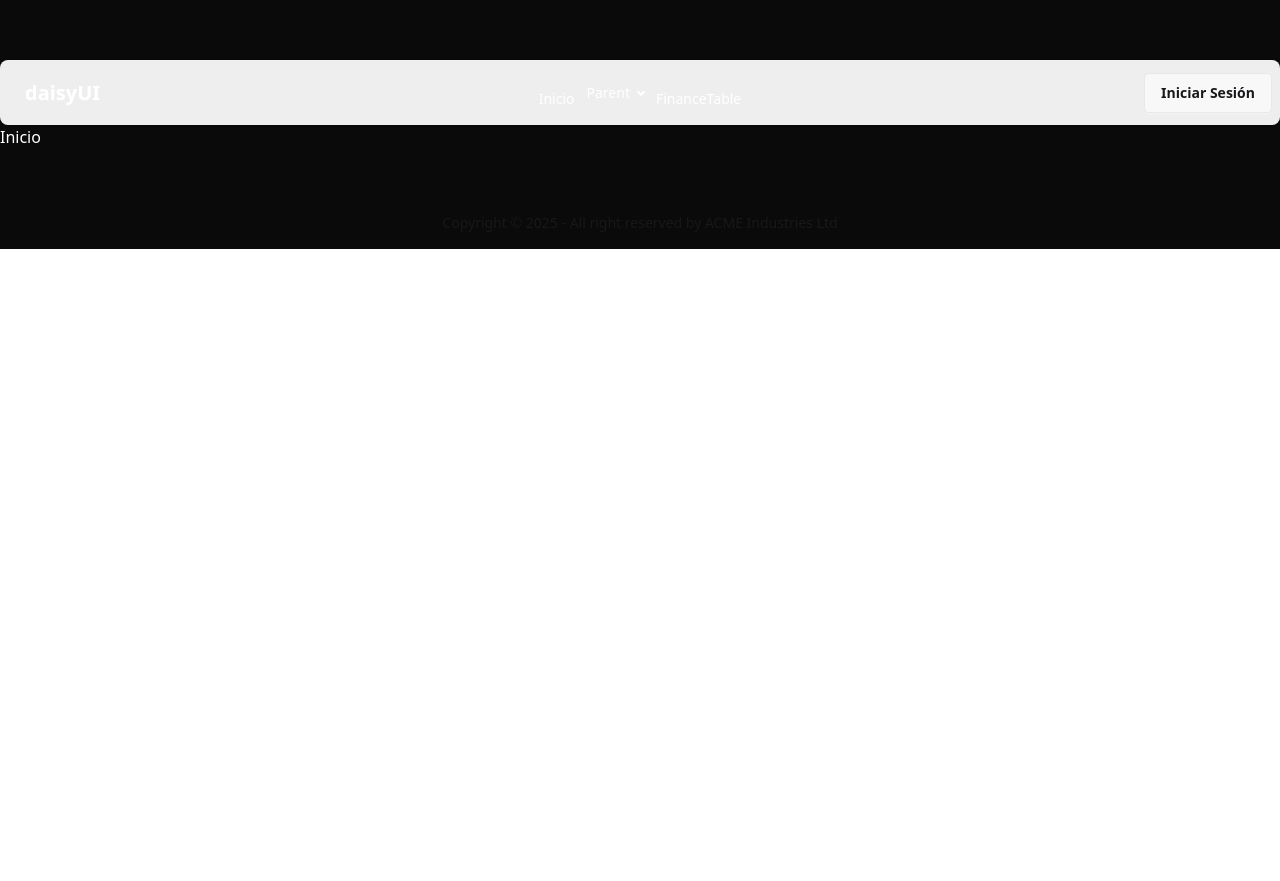
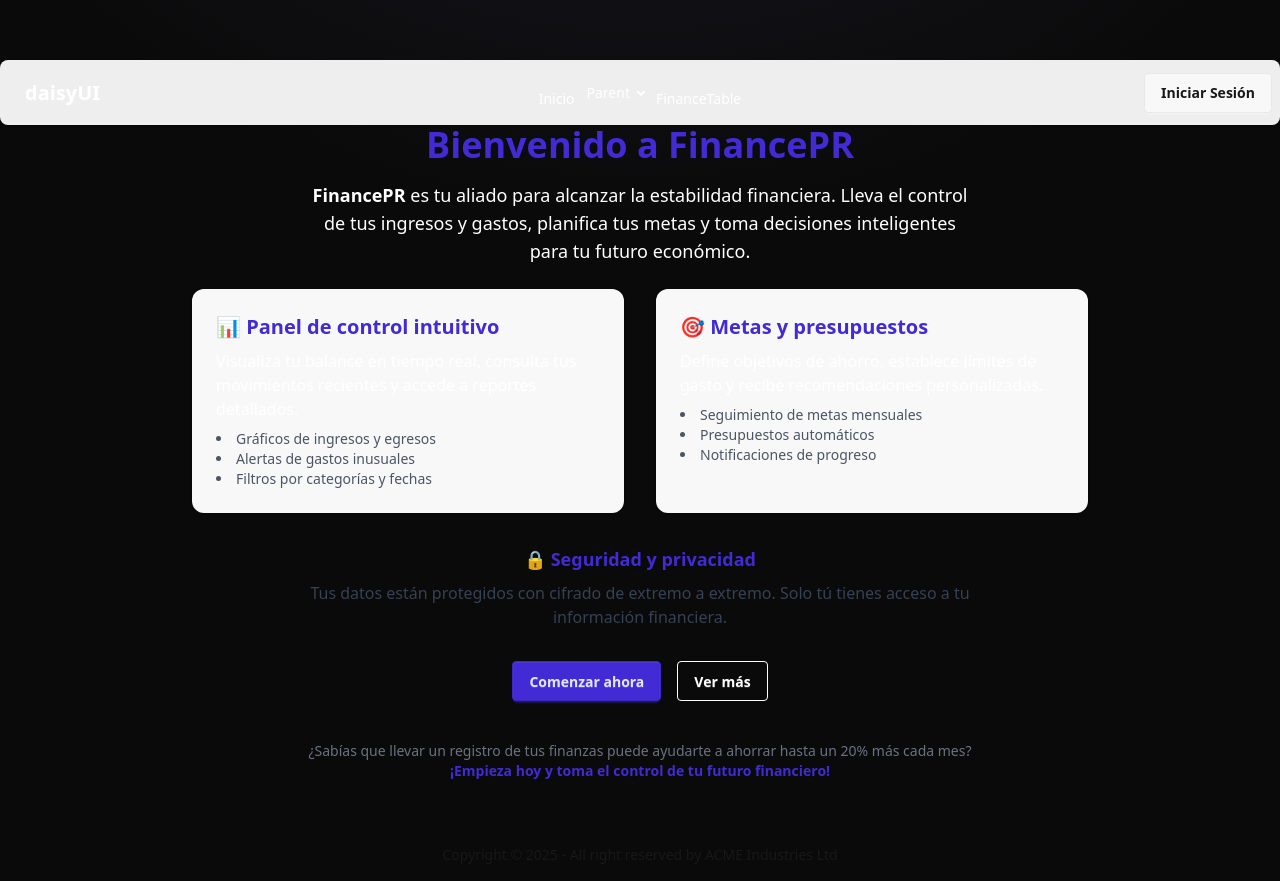
Before and after one commit to RodrigoMD1/finance-pr, a React (Vite) app: page / in a window 1280 px wide. Shown: the part 740-1621 px from the top of the page. Before the commit the page ends 989 px from the top, so only its background shows below. Built offline with nearby package versions, Linux system fonts and the light colour scheme; what @heroui/react would draw is missing.

Commit message:
inicio-feature

```diff
--- a/src/components/Inicio.tsx
+++ b/src/components/Inicio.tsx
@@ -1,7 +1,50 @@
-import React from 'react'
+import React from 'react';
 
 export default function Inicio() {
   return (
-    <div>Inicio</div>
-  )
+    <div className="flex flex-col items-center justify-center min-h-[70vh] px-4">
+      <h1 className="mb-4 text-4xl font-bold text-primary">Bienvenido a FinancePR</h1>
+      <p className="max-w-2xl mb-6 text-lg text-center">
+        <strong>FinancePR</strong> es tu aliado para alcanzar la estabilidad financiera.
+        Lleva el control de tus ingresos y gastos, planifica tus metas y toma decisiones inteligentes para tu futuro económico.
+      </p>
+      <div className="grid w-full max-w-4xl grid-cols-1 gap-8 mb-8 md:grid-cols-2">
+        <div className="p-6 shadow bg-base-200 rounded-xl">
+          <h2 className="mb-2 text-xl font-semibold text-primary">📊 Panel de control intuitivo</h2>
+          <p className="mb-2">Visualiza tu balance en tiempo real, consulta tus movimientos recientes y accede a reportes detallados.</p>
+          <ul className="text-sm text-gray-600 list-disc list-inside">
+            <li>Gráficos de ingresos y egresos</li>
+            <li>Alertas de gastos inusuales</li>
+            <li>Filtros por categorías y fechas</li>
+          </ul>
+        </div>
+        <div className="p-6 shadow bg-base-200 rounded-xl">
+          <h2 className="mb-2 text-xl font-semibold text-primary">🎯 Metas y presupuestos</h2>
+          <p className="mb-2">Define objetivos de ahorro, establece límites de gasto y recibe recomendaciones personalizadas.</p>
+          <ul className="text-sm text-gray-600 list-disc list-inside">
+            <li>Seguimiento de metas mensuales</li>
+            <li>Presupuestos automáticos</li>
+            <li>Notificaciones de progreso</li>
+          </ul>
+        </div>
+      </div>
+      <div className="max-w-2xl mb-8 text-center">
+        <h3 className="mb-2 text-lg font-semibold text-primary">🔒 Seguridad y privacidad</h3>
+        <p className="text-gray-700">
+          Tus datos están protegidos con cifrado de extremo a extremo. Solo tú tienes acceso a tu información financiera.
+        </p>
+      </div>
+      <div className="flex gap-4">
+        <span className="btn btn-primary">Comenzar ahora</span>
+        <span className="btn btn-outline">Ver más</span>
+      </div>
+      <div className="max-w-2xl mt-10 text-sm text-center text-gray-500">
+        <p>
+          ¿Sabías que llevar un registro de tus finanzas puede ayudarte a ahorrar hasta un 20% más cada mes?
+          <br />
+          <span className="font-semibold text-primary">¡Empieza hoy y toma el control de tu futuro financiero!</span>
+        </p>
+      </div>
+    </div>
+  );
 }
```
